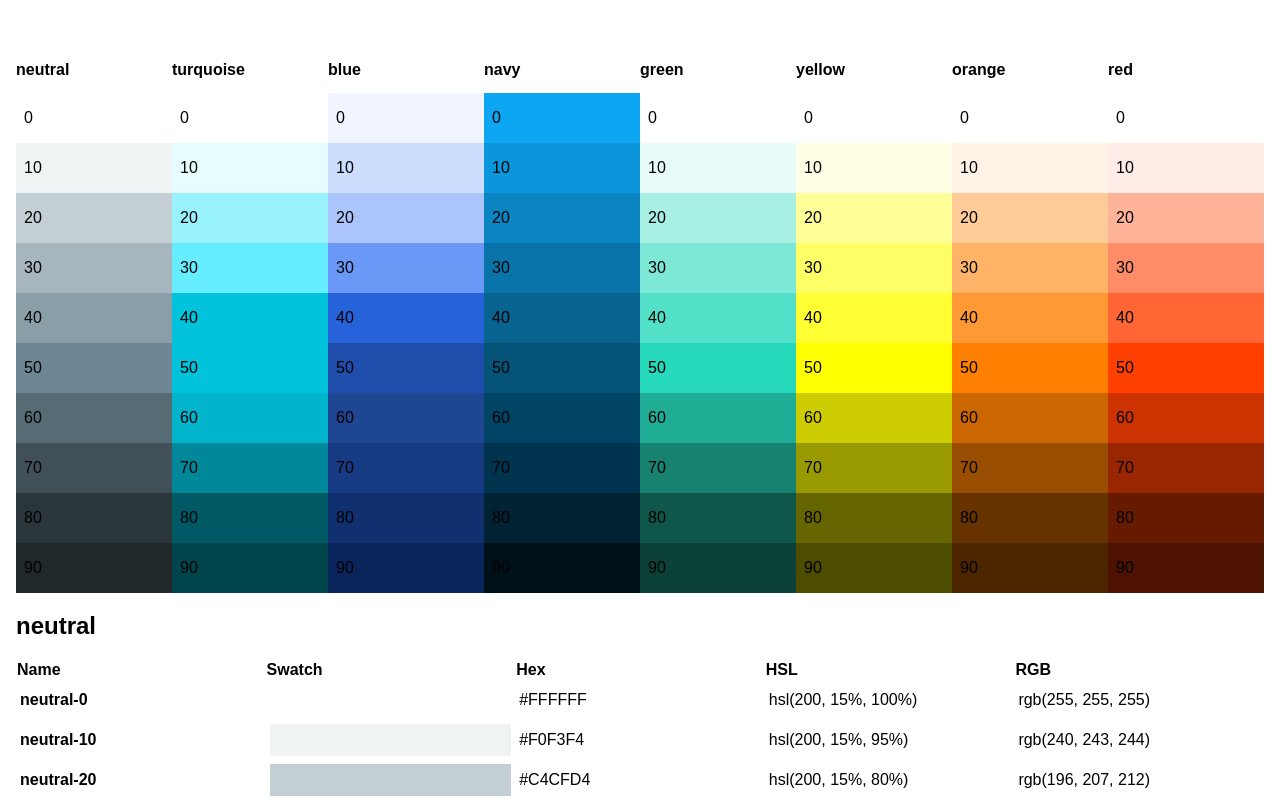
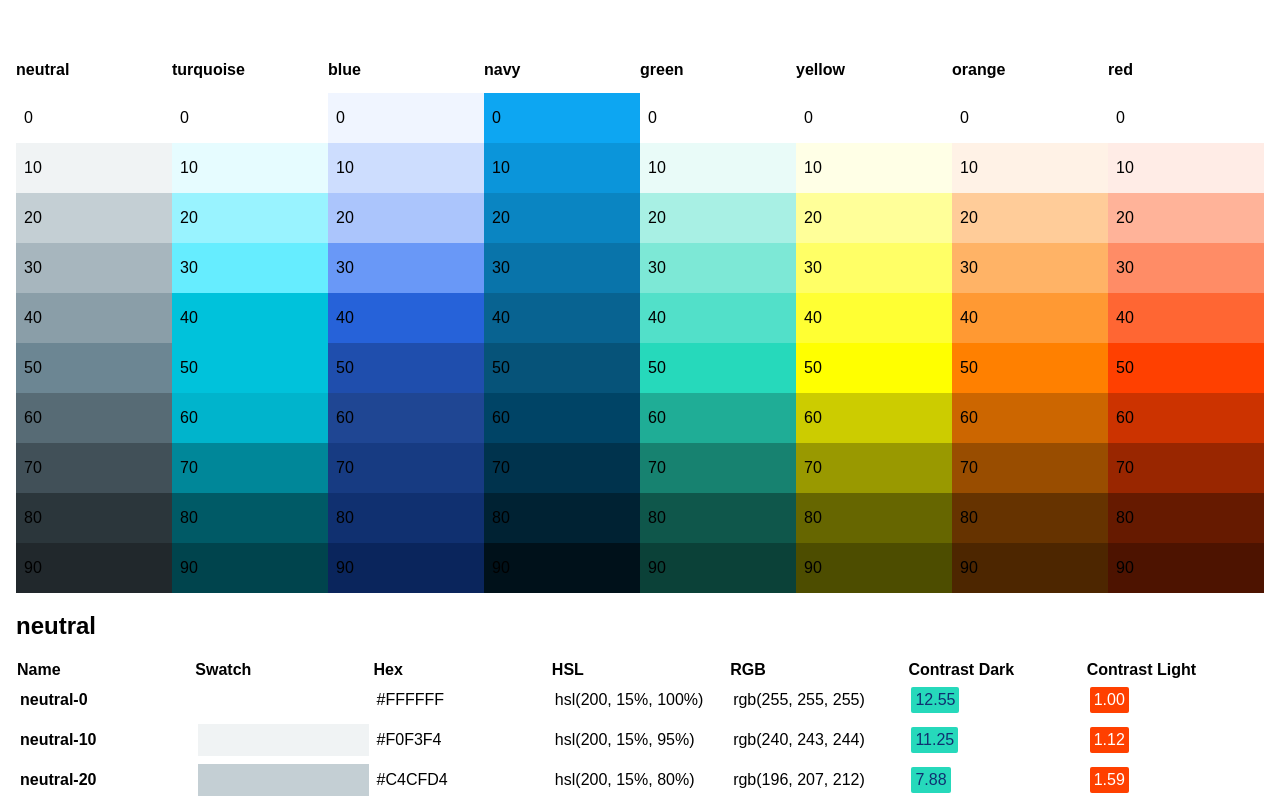
Before and after one commit to scottdejonge/color-system, a Vue app: page / in a window 1280 px wide. Shown: the top 800 px of the page. Built offline with nearby package versions, Linux system fonts and the light colour scheme.

Commit message:
Contrast ratios

```diff
--- /dev/null
+++ b/constants/constants.js
@@ -0,0 +1,20 @@
+import palettes from './palettes.json'
+
+export const BASE_COLORS = {
+  BLUE: palettes.blue['50'],
+  DARK: palettes.blue['80'],
+  GREEN: palettes.green['50'],
+  LIGHT: palettes.neutral['0'],
+  NAVY: palettes.navy['50'],
+  NEUTRAL: palettes.neutral['50'],
+  ORANGE: palettes.orange['50'],
+  RED: palettes.red['50'],
+  TURQUOISE: palettes.turquoise['50'],
+  YELLOW: palettes.yellow['50'],
+};
+
+export const WCAG_CONTRAST_RATIO = {
+  "A": 3,
+  "AA": 4.5,
+  "AAA": 7,
+};
--- /dev/null
+++ b/src/components/Contrast.vue
@@ -0,0 +1,57 @@
+<script>
+import Color from 'color'
+import {
+  BASE_COLORS,
+  WCAG_CONTRAST_RATIO,
+} from '../../constants/constants'
+
+export default {
+  name: 'Contrast',
+  props: {
+    value: {
+      type: String,
+      required: true,
+    },
+    versus: {
+      type: String,
+      required: true,
+    },
+  },
+  computed: {
+    background() {
+      if (this.contrast >= WCAG_CONTRAST_RATIO.AA) {
+        return BASE_COLORS.GREEN;
+      } else {
+        return BASE_COLORS.RED;
+      }
+    },
+    color() {
+      return Color(this.value);
+    },
+    contrast() {
+      const ratio = this.color.contrast(Color(this.versus));
+      return ratio.toFixed(2);
+    },
+    style() {
+      return `background: ${this.background}; color: ${this.versus}`;
+    },
+  },
+}
+</script>
+
+<template>
+  <mark
+    v-bind:style="style"
+  >
+    {{ contrast }}
+  </mark>
+</template>
+
+
+<style scoped>
+mark {
+  display: inline-block;
+  padding: 0.25em;
+  border-radius: 0.125em;
+}
+</style>
--- a/src/components/Palette.vue
+++ b/src/components/Palette.vue
@@ -30,6 +30,8 @@ export default {
           <th>Hex</th>
           <th>HSL</th>
           <th>RGB</th>
+          <th>Contrast Dark</th>
+          <th>Contrast Light</th>
         </tr>
       </thead>
       <tbody>
--- a/src/components/PaletteItem.vue
+++ b/src/components/PaletteItem.vue
@@ -1,11 +1,15 @@
 <script>
 import Color from 'color'
+import Contrast from './Contrast.vue'
 import Swatch from './Swatch.vue'
+import { BASE_COLORS } from '../../constants/constants'
 
 export default {
   name: 'PaletteItem',
+  BASE_COLORS,
   components: {
-    Swatch
+    Contrast,
+    Swatch,
   },
   props: {
     scale: {
@@ -51,6 +55,18 @@ export default {
     <td>
       {{ color.rgb() }}
     </td>
+    <td>
+      <Contrast
+        v-bind:value="value"
+        v-bind:versus="$options.BASE_COLORS.DARK"
+      />
+    </td>
+    <td>
+      <Contrast
+        v-bind:value="value"
+        v-bind:versus="$options.BASE_COLORS.LIGHT"
+      />
+    </td>
   </tr>
 </template>
 
```
